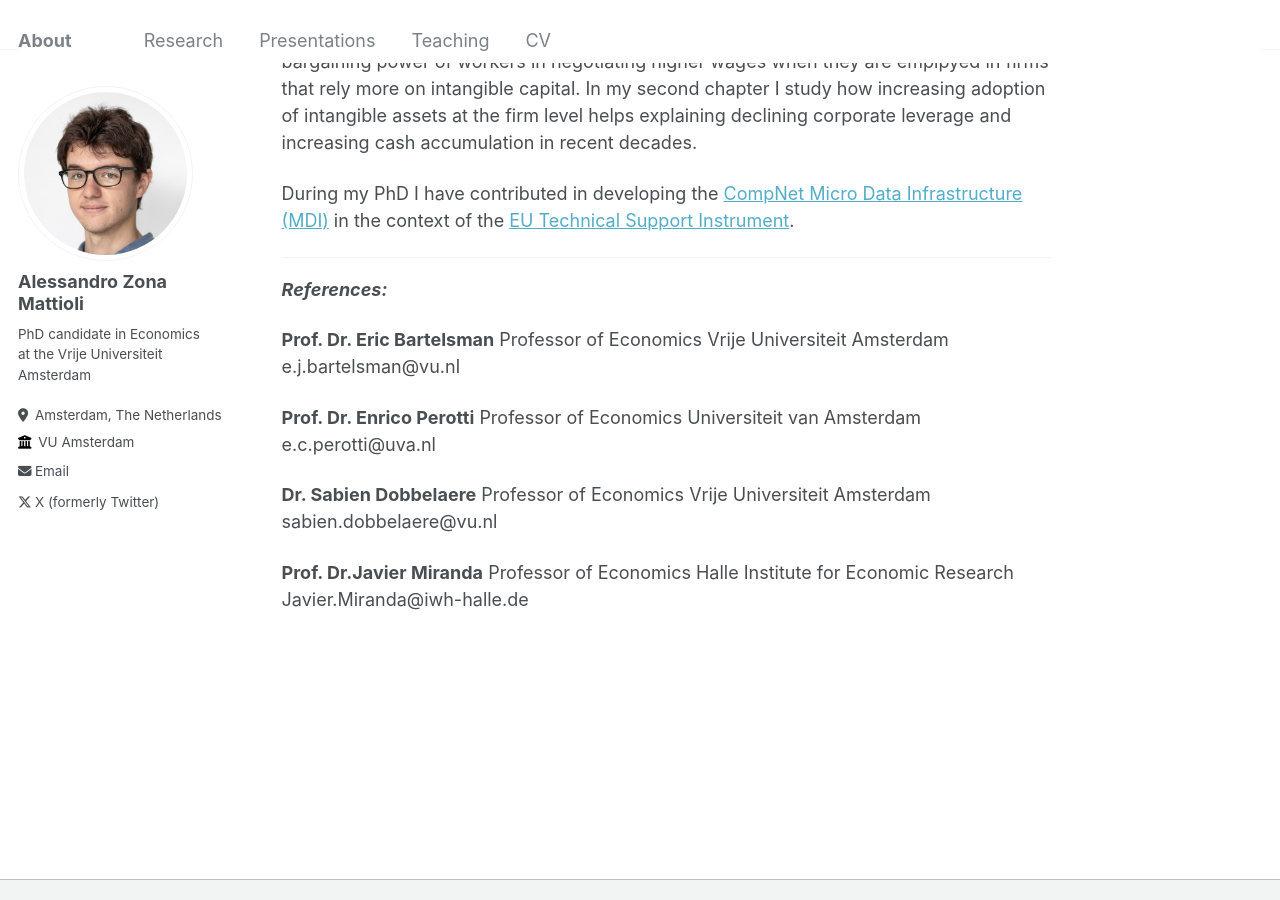
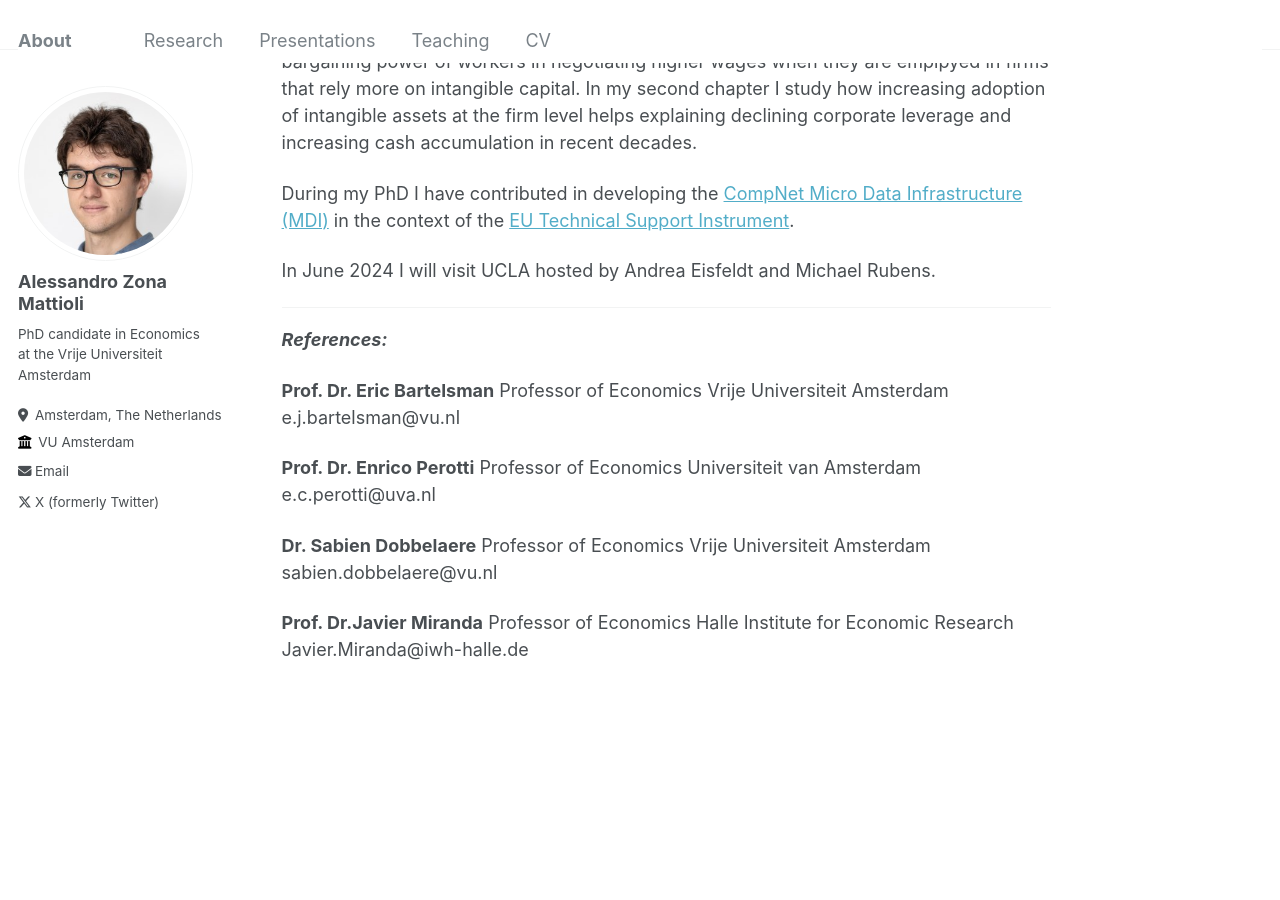
Before and after one commit to zmale/alessandrozonamattioli.github.io, a Jekyll site: the page built from _pages/about.md, in a window 1280 px wide and 900 px high, scrolled down 670 px. Built offline with Jekyll 4.4.1, drawn with Linux system fonts in a browser that asks for light colours.

Commit message:
Update about.md

```diff
--- a/_pages/about.md
+++ b/_pages/about.md
@@ -18,6 +18,8 @@ I study **firms' behaviour** to draw **macroeconomic implications** in the field
 My PhD thesis is focused on the implications of the **rising importance of intangible capital** in modern economies. In my first chapter I study how tacit knowledge shapes the bargaining power of workers in negotiating higher wages when they are emplpyed in firms that rely more on intangible capital. In my second chapter I study how increasing adoption of intangible assets at the firm level helps explaining declining corporate leverage and increasing cash accumulation in recent decades.
 
 During my PhD I have contributed in developing the [CompNet Micro Data Infrastructure (MDI)](https://www.comp-net.org/eu-technical-support-instrument-tsi/data/) in the context of the [EU Technical Support Instrument](https://www.comp-net.org/eu-technical-support-instrument-tsi/overview/).
+
+In June 2024 I will visit UCLA hosted by Andrea Eisfeldt and Michael Rubens.
 
 ---
 
```
